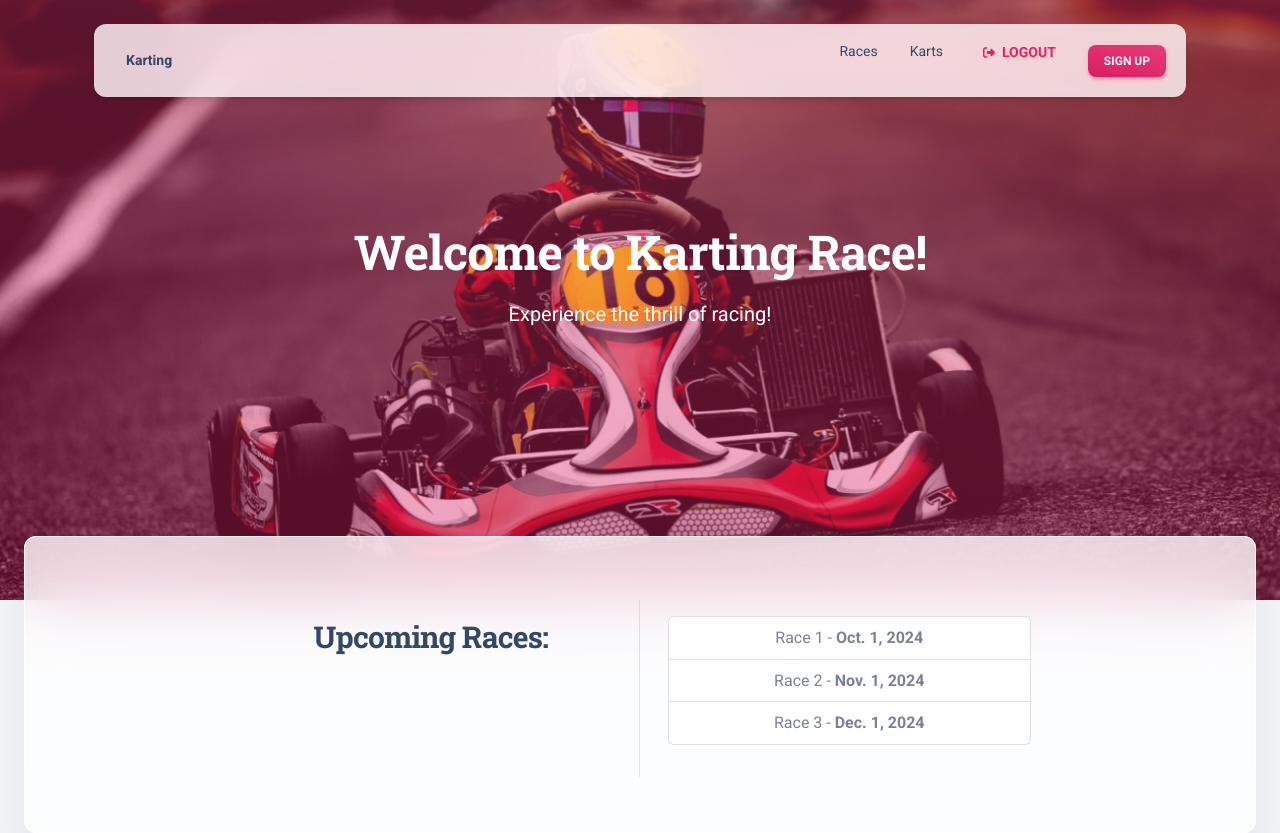
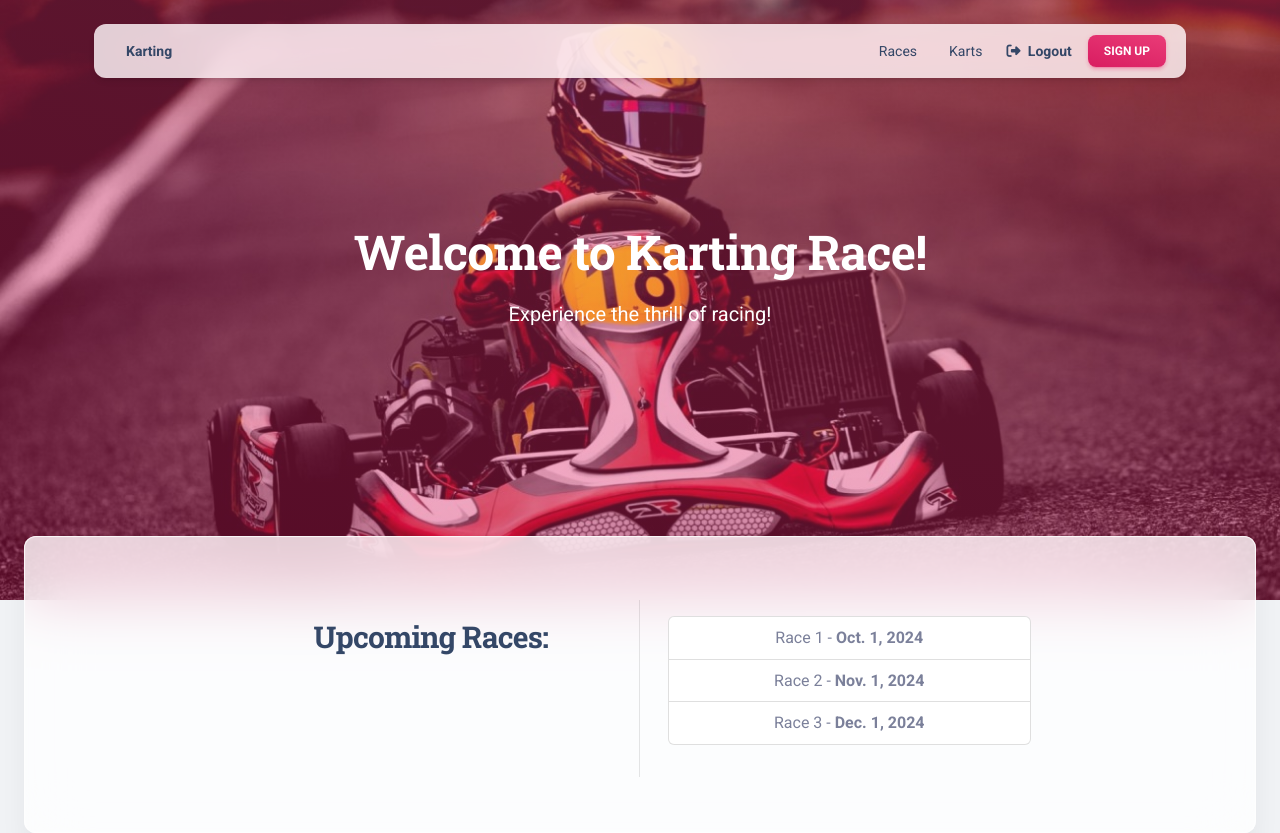
Before and after one commit to yashkunn/karting-race-manager, a Django app: page / in a window 1280 px wide. Run offline with Django 5.2, Linux system fonts and the light colour scheme; a user stored in the database is signed in; data comes from the database, SQL or seed files in the repository; some libraries are stand-ins or nearby versions.

Commit message:
add style for logout

```diff
--- a/templates/includes/navigation.html
+++ b/templates/includes/navigation.html
@@ -37,15 +37,13 @@
                 <li class="nav-item ms-lg-auto">
                   <form method="post" action="{% url 'accounts:logout' %}" style="display:inline;">
                     {% csrf_token %}
-                    <button type="submit" class="btn btn-link nav-link-icon me-2"
-                            style="border: none; background: none;">
+                    <button type="submit" class="nav-link nav-link-icon me-2" style="border: none; background: none;">
                       <i class="fa fa-sign-out me-1"></i>
                       <p class="d-inline text-sm z-index-1 font-weight-bold" data-bs-toggle="tooltip"
                          data-bs-placement="bottom" title="Logout">Logout</p>
                     </button>
                   </form>
                 </li>
-
               {% else %}
                 <li class="nav-item ms-lg-auto">
                   <a class="nav-link nav-link-icon me-2" href="{% url 'accounts:login' %}">
```
